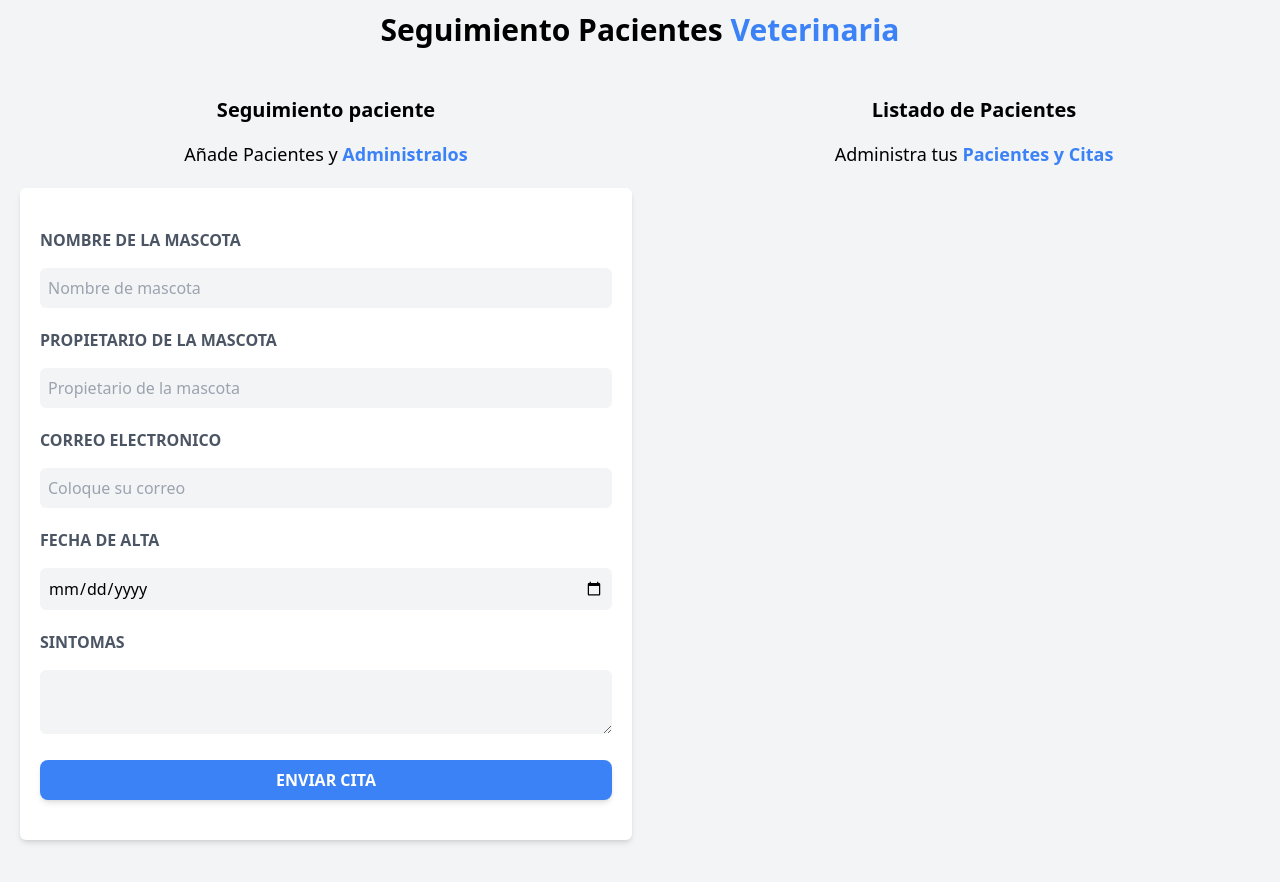
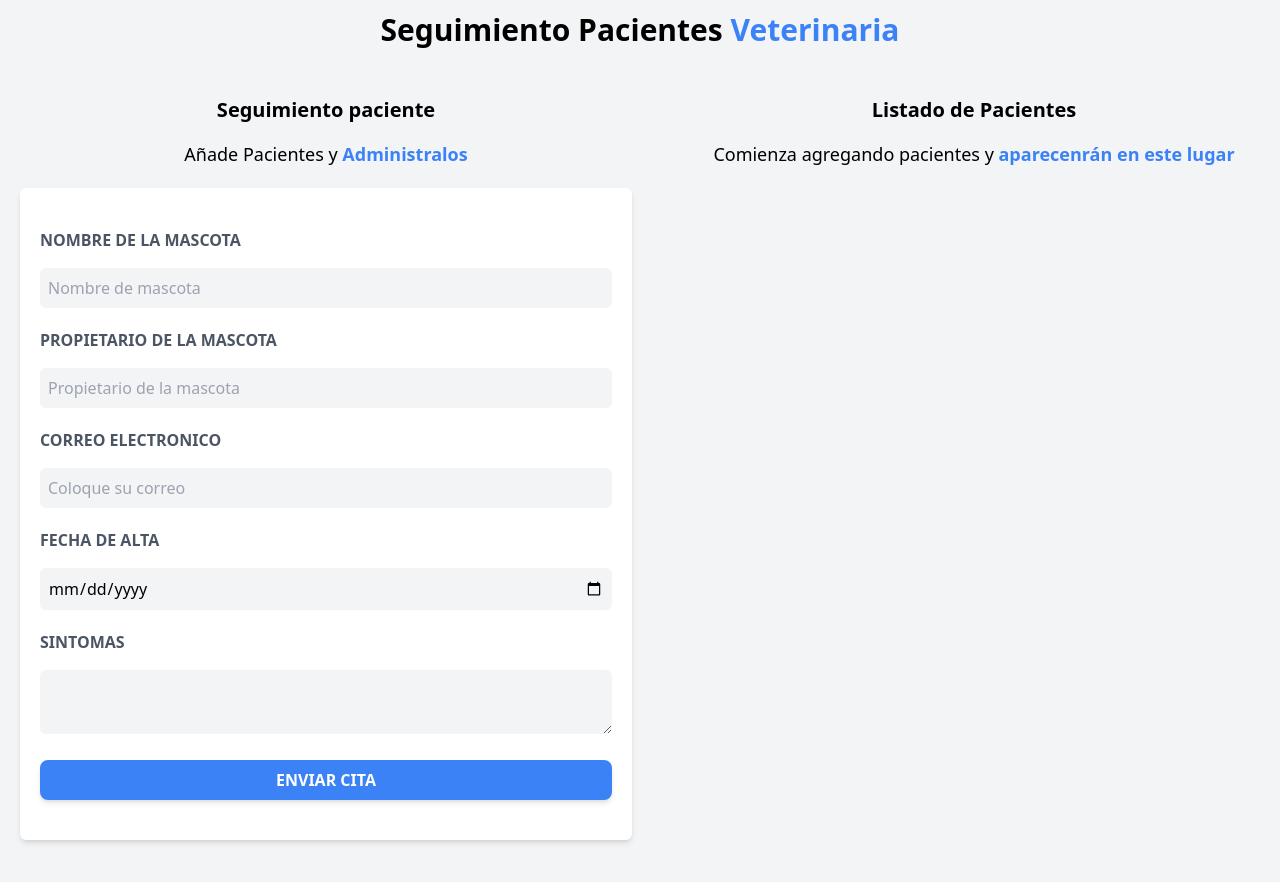
Before and after one commit to Rexpeto/veterianaria-react, a React (Vite) app: page / in a window 1280 px wide. Shown: the top 882 px of the page. Built offline with nearby package versions, Linux system fonts and the light colour scheme.

Commit message:
Muestra un mensaje condicional

```diff
--- a/src/components/ListadoPaciente.jsx
+++ b/src/components/ListadoPaciente.jsx
@@ -4,13 +4,20 @@ const ListadoPaciente = ({pacientes}) => {
     return (
         <div className="md:w-1/2 lg:w-3/5 md:h-screen overflow-y-scroll">
             <h2 className="font-black text-xl text-center">Listado de Pacientes</h2>
-            <p className="text-lg mt-4 text-center">Administra tus <span className="text-blue-500 font-bold">Pacientes y Citas</span></p>
 
-            {pacientes.map(paciente => {
-                return (
-                    <Paciente key={paciente.id} paciente={paciente} />
-                )
-            })}
+
+            {pacientes && pacientes.length ? (
+                <>
+                    <p className="text-lg mt-4 text-center">Administra tus <span className="text-blue-500 font-bold">Pacientes y Citas</span></p>
+                    {pacientes.map(paciente => {
+                        return (
+                            <Paciente key={paciente.id} paciente={paciente} />
+                        )
+                    })}
+                </>
+            ) : (
+                <p className="text-lg mt-4 text-center">Comienza agregando pacientes y <span className="text-blue-500 font-bold">aparecenrán en este lugar</span></p>
+            )}
         </div>
     );
 }
```
